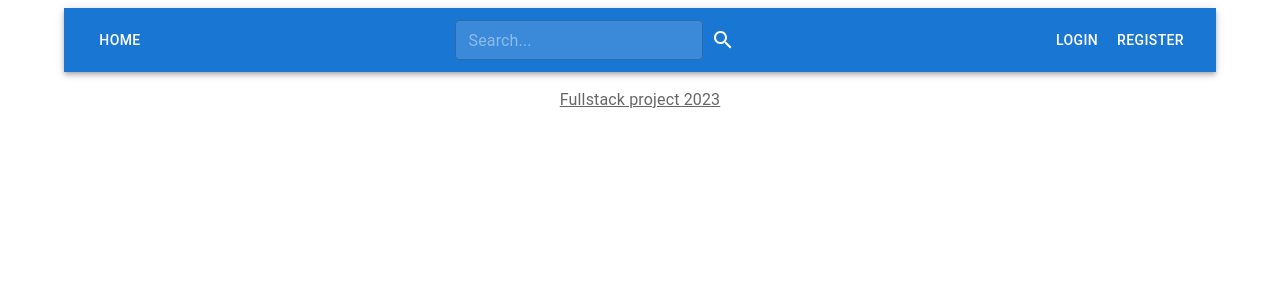
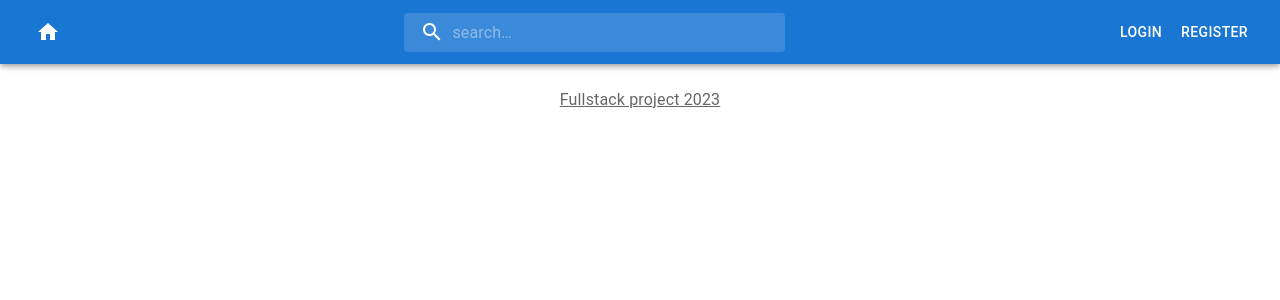
Before and after one commit to vilsuo/full-stack-project, a React (Vite) app in the folder frontend/: page /user/1 in a window 1280 px wide. Shown: the top 300 px of the page. Built offline with nearby package versions, Linux system fonts and the light colour scheme.

Commit message:
improved the look of navbar

```diff
--- a/frontend/src/components/navbar/Nav.jsx
+++ b/frontend/src/components/navbar/Nav.jsx
@@ -4,6 +4,7 @@
 import Toolbar from '@mui/material/Toolbar';
 import IconButton from '@mui/material/IconButton';
 import AccountCircle from '@mui/icons-material/AccountCircle';
+import HomeIcon from '@mui/icons-material/Home';
 import MenuItem from '@mui/material/MenuItem';
 import Menu from '@mui/material/Menu';
 import Typography from '@mui/material/Typography';
@@ -13,6 +14,10 @@
 
 import SearchBar from './SearchBar';
 import { logout } from '../../reducers/auth';
+import { styled } from '@mui/material';
+
+// see: https://mui.com/material-ui/react-app-bar/#fixed-placement
+const Offset = styled('div')(({ theme }) => theme.mixins.toolbar);
 
 const LoggedInMenu = ({ user }) => {
   const [anchorEl, setAnchorEl] = useState(null);
@@ -72,7 +77,7 @@
 
 const NotLoggedInMenu = () => {
   return (
-    <Box sx={{ flexDirection: 'row' }}>
+    <Box sx={{ display: 'inline-flex', flexDirection: 'row' }}>
       <Button id='nav-login' color='inherit' component={Link} to='/login'>
         Login
       </Button>
@@ -83,36 +88,26 @@
   );
 };
 
+
 const Nav = () => {
+
   const currentUser = useSelector(state => state.auth.user);
 
   return (
     <Box sx={{ flexGrow: 1 }}>
-      <AppBar position='static'>
-        <Toolbar sx={{ justifyContent: 'space-between' }}>
-            <Button color='inherit' component={Link} to='/'>
-              Home
-            </Button>
+      <AppBar position='fixed'>
+        <Toolbar sx={{ justifyContent: 'space-between' }} >
+          <IconButton size='large' color='inherit' component={Link} to='/'>
+            <HomeIcon />
+          </IconButton>
             <SearchBar />
-            {/*
-            <Search>
-              <SearchIconWrapper>
-                <SearchIcon />
-              </SearchIconWrapper>
-              <StyledInputBase
-                placeholder='Search…'
-                inputProps={{ 'aria-label': 'search' }}
-              />
-            </Search>
-            */}
-          <Box sx={{ justifyContent: 'flex-end' }}>
             { currentUser && <LoggedInMenu user={currentUser} /> }
             { !currentUser && <NotLoggedInMenu /> }
-          </Box>
         </Toolbar>
       </AppBar>
+      <Offset />
     </Box>
   );
-}
+};
 
 export default Nav;
--- a/frontend/src/components/navbar/SearchBar.jsx
+++ b/frontend/src/components/navbar/SearchBar.jsx
@@ -1,16 +1,48 @@
-import IconButton from '@mui/material/IconButton';
 import { useState } from 'react';
 import { styled, alpha } from '@mui/material/styles';
 import SearchIcon from '@mui/icons-material/Search';
-import { TextField } from '@mui/material';
+import { Box, InputBase } from '@mui/material';
 import { useNavigate } from 'react-router-dom';
 
-const StyledTextField = styled(TextField)(({ theme }) => ({
-  color: 'inherit',
+const Search = styled('div')(({ theme }) => ({
+  position: 'relative',
+  borderRadius: theme.shape.borderRadius,
   backgroundColor: alpha(theme.palette.common.white, 0.15),
-  borderRadius: theme.shape.borderRadius,
   '&:hover': {
     backgroundColor: alpha(theme.palette.common.white, 0.25),
+  },
+  marginLeft: 0,
+  width: '100%',
+  [theme.breakpoints.up('sm')]: {
+    marginLeft: theme.spacing(1),
+    width: 'auto',
+  },
+}));
+
+const SearchIconWrapper = styled('div')(({ theme }) => ({
+  padding: theme.spacing(0, 2),
+  height: '100%',
+  position: 'absolute',
+  pointerEvents: 'none',
+  display: 'flex',
+  alignItems: 'center',
+  justifyContent: 'center',
+}));
+
+const StyledInputBase = styled(InputBase)(({ theme }) => ({
+  color: 'inherit',
+  width: '100%',
+  '& .MuiInputBase-input': {
+    padding: theme.spacing(1, 1, 1, 0),
+    // vertical padding + font size from searchIcon
+    paddingLeft: `calc(1em + ${theme.spacing(4)})`,
+    transition: theme.transitions.create('width'),
+    [theme.breakpoints.up('sm')]: {
+      width: '12ch',
+      '&:focus': {
+        width: '20ch',
+      },
+    },
   },
 }));
 
@@ -20,27 +52,23 @@
 
   const search = async event => {
     event.preventDefault();
-
+    console.log('navigating to ', query)
     navigate(`/users?search=${query}`);
   };
 
   return (
-    <form onSubmit={search}>
-      <StyledTextField
-        id='search-bar'
-        sx={{ input: { color: 'white' } }}
-        onChange={ event => setQuery(event.target.value) }
-        placeholder='Search...'
-        size='small'
-      />
-      <IconButton
-        type='submit'
-        color='inherit'
-        aria-label='search'
-      >
-        <SearchIcon />
-      </IconButton>
-    </form>
+    <Box sx={{ flexGrow: 0.25 }} component='form' onSubmit={search}>
+      <Search >
+        <SearchIconWrapper>
+          <SearchIcon />
+        </SearchIconWrapper>
+        <StyledInputBase
+          placeholder='search…'
+          inputProps={{ 'aria-label': 'search' }}
+          onChange={ event => setQuery(event.target.value) }
+        />
+      </Search>
+    </Box>
   );
 };
 
--- a/frontend/src/routes/UserPage.jsx
+++ b/frontend/src/routes/UserPage.jsx
@@ -3,11 +3,20 @@
 import { useNavigate, useParams } from 'react-router-dom';
 import { useSelector } from 'react-redux';
 import ImageFormModal from '../components/image/upload/ImageFormModal';
-import { Button } from '@mui/material';
+import { Box, Button } from '@mui/material';
 
 import usersService from '../services/users';
 import ImageList from '../components/image/ImageList';
 import Info from '../components/user/Info';
+
+/*
+TODO
+- continue working on
+  - Info.jsx
+  - ImageList.jsx
+- add loading animations
+- (show success message on image post?)
+*/
 
 const UserPage = () => {
   const pageUsername = useParams().username;  // username of the page owner
@@ -76,7 +85,7 @@
   }
 
   return (
-    <>
+    <Box>
       <Info userDetails={pageUser}/>
 
       { isOwnPage && <>
@@ -95,7 +104,7 @@
       }
 
       <ImageList images={images} />
-    </>
+    </Box>
   );
 };
 
```
